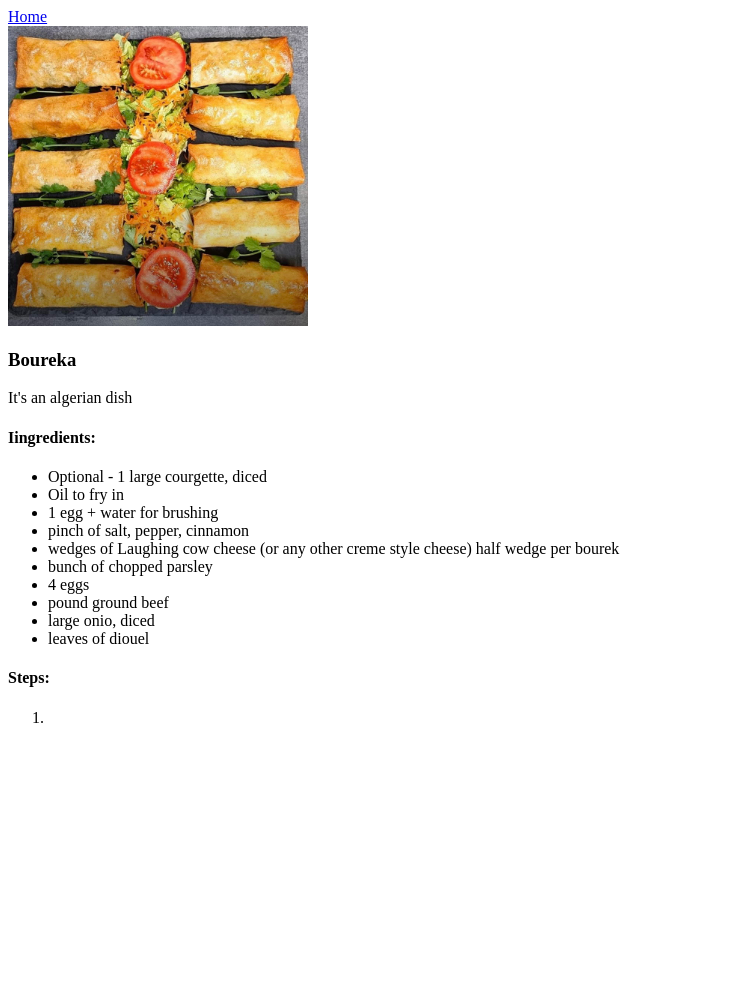
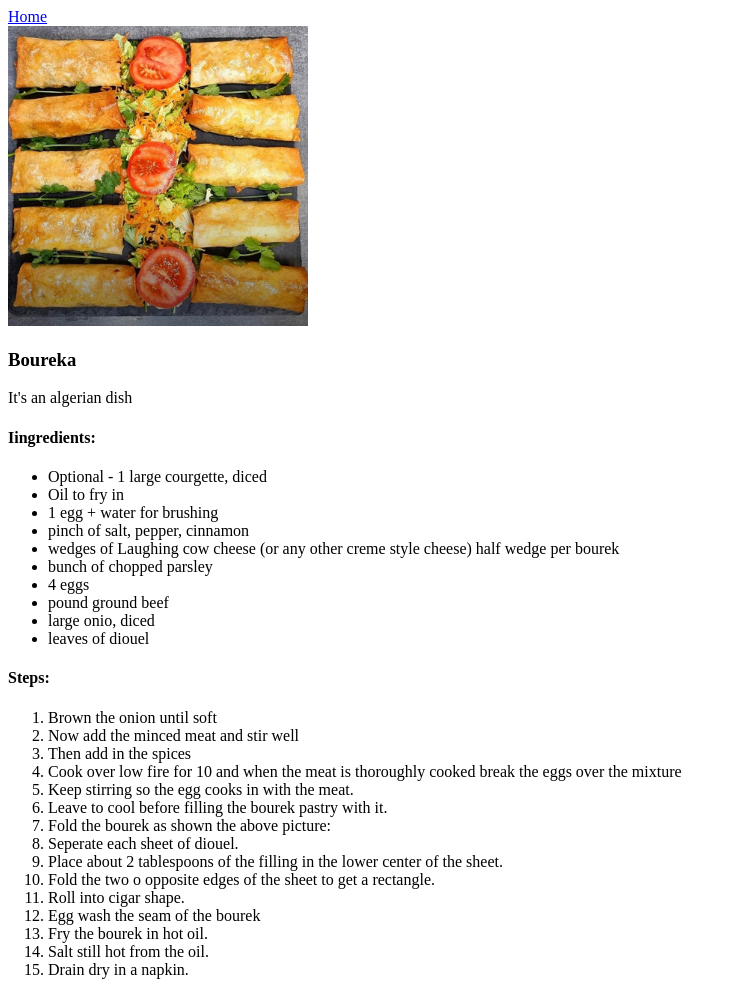
Before and after one commit to Mouss4b/odin-recipes, a plain HTML site: page recipes/burak.html in a window 1280 px wide. Shown: the whole page, without its empty margins (0-736 px from the left). Before the commit the page ends 800 px from the top, so only its background shows below. Drawn offline with Linux system fonts and the light colour scheme.

Commit message:
add lists of steps for each recipe

```diff
--- a/recipes/burak.html
+++ b/recipes/burak.html
@@ -29,7 +29,21 @@
 
   <h4>Steps:</h4>
   <ol>
-    <li></li>
+    <li>Brown the onion until soft</li>
+    <li>Now add the minced meat and stir well</li>
+    <li>Then add in the spices</li>
+    <li>Cook over low fire for 10 and when the meat is thoroughly cooked break the eggs over the mixture</li>
+    <li>Keep stirring so the egg cooks in with the meat.</li>
+    <li>Leave to cool before filling the bourek pastry with it.</li>
+    <li>Fold the bourek as shown the above picture:</li>
+    <li>Seperate each sheet of diouel.</li>
+    <li>Place about 2 tablespoons of the filling in the lower center of the sheet.</li>
+    <li>Fold the two o opposite edges of the sheet to get a rectangle.</li>
+    <li>Roll into cigar shape.</li>
+    <li>Egg wash the seam of the bourek</li>
+    <li>Fry the bourek in hot oil.</li>
+    <li>Salt still hot from the oil.</li>
+    <li>Drain dry in a napkin.</li>
 
   </ol>
 </body>
```
Also changed, not shown: recipes/lasagna.html (+5 -1 lines), recipes/pizza.html (+4 -2 lines).
